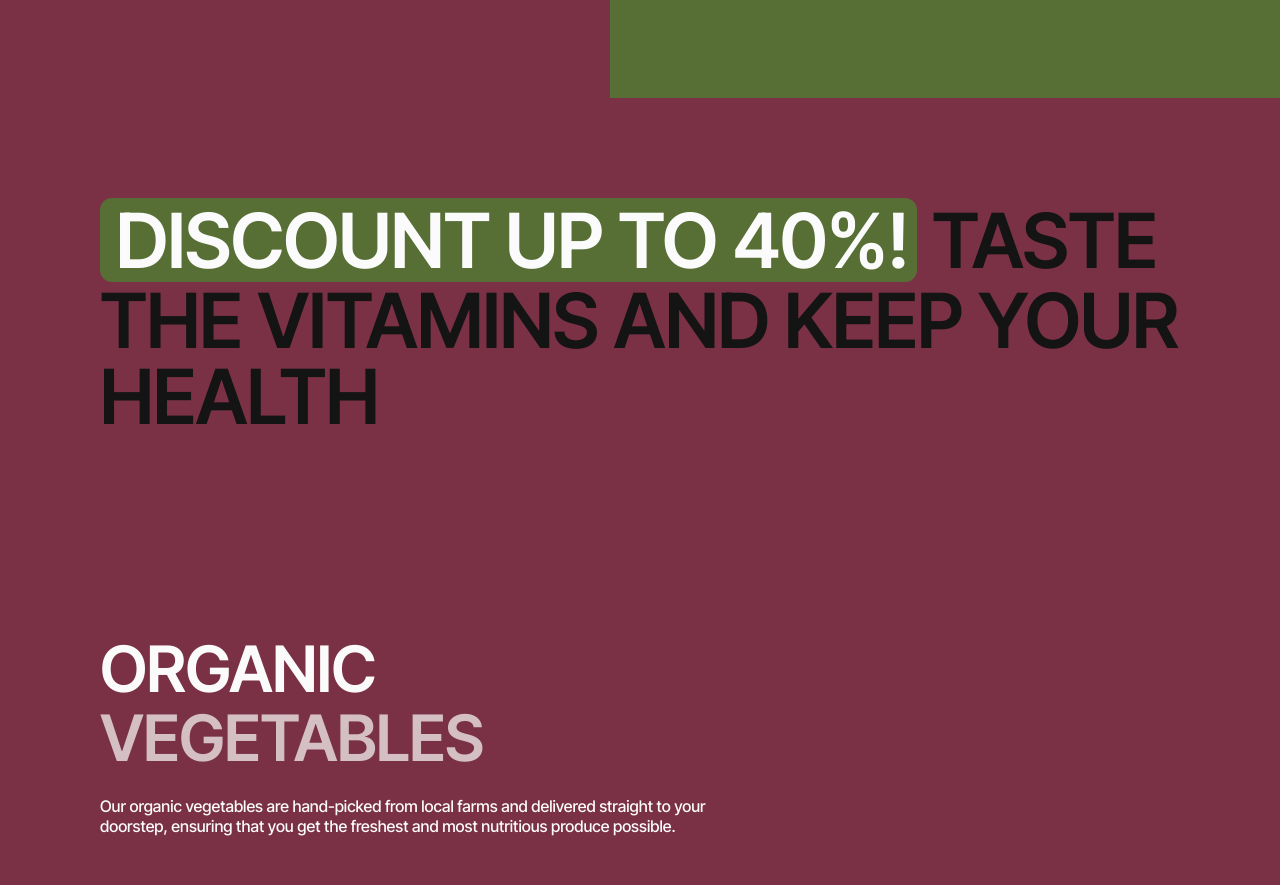
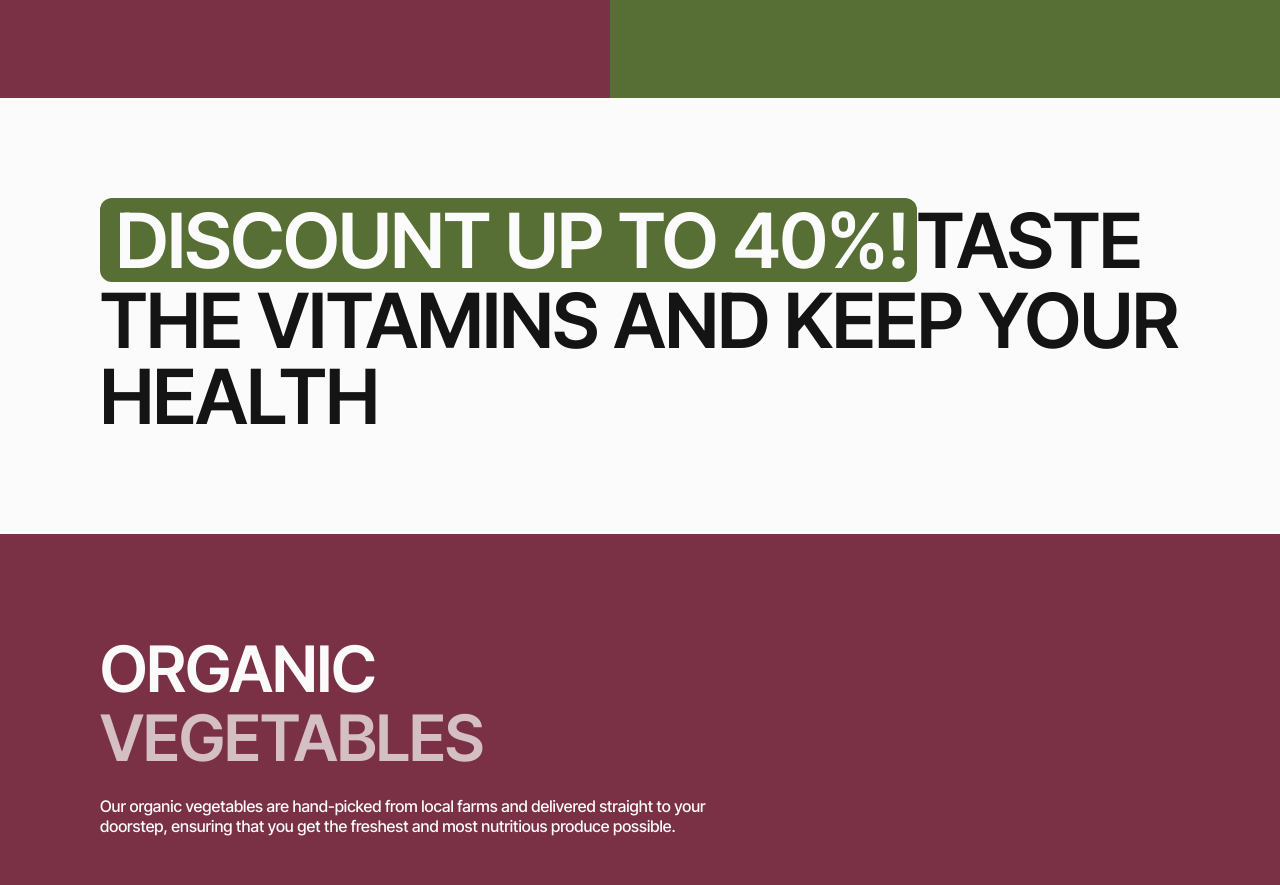
Before and after one commit to karinahurzan/project-fantasy-team, a website built with Vite: page src/index.html in a window 1280 px wide. Shown: the part 1458-2343 px from the top of the page. Built offline with nearby package versions, Linux system fonts and the light colour scheme.

Commit message:
update advertisement

```diff
--- a/src/css/advertisement.css
+++ b/src/css/advertisement.css
@@ -1,4 +1,6 @@
-
+.advertisement {
+  background-color: #fbfbfb;
+}
 
 .advertisement-content {
   font-weight: 600;
--- a/src/partials/advertisement.html
+++ b/src/partials/advertisement.html
@@ -1,9 +1,9 @@
-<section class="section">
+<section class="section advertisement">
   <div class="container">
     <h2 class="advertisement-title visually-hidden">advertisement</h2>
     <p class="advertisement-content">
-      <span class="advertisement-content-span"> Discount up to 40%! </span>
-      Taste the vitamins and keep your health
+      <span class="advertisement-content-span">Discount up to 40%!</span>Taste
+      the vitamins and keep your health
     </p>
   </div>
 </section>
```
